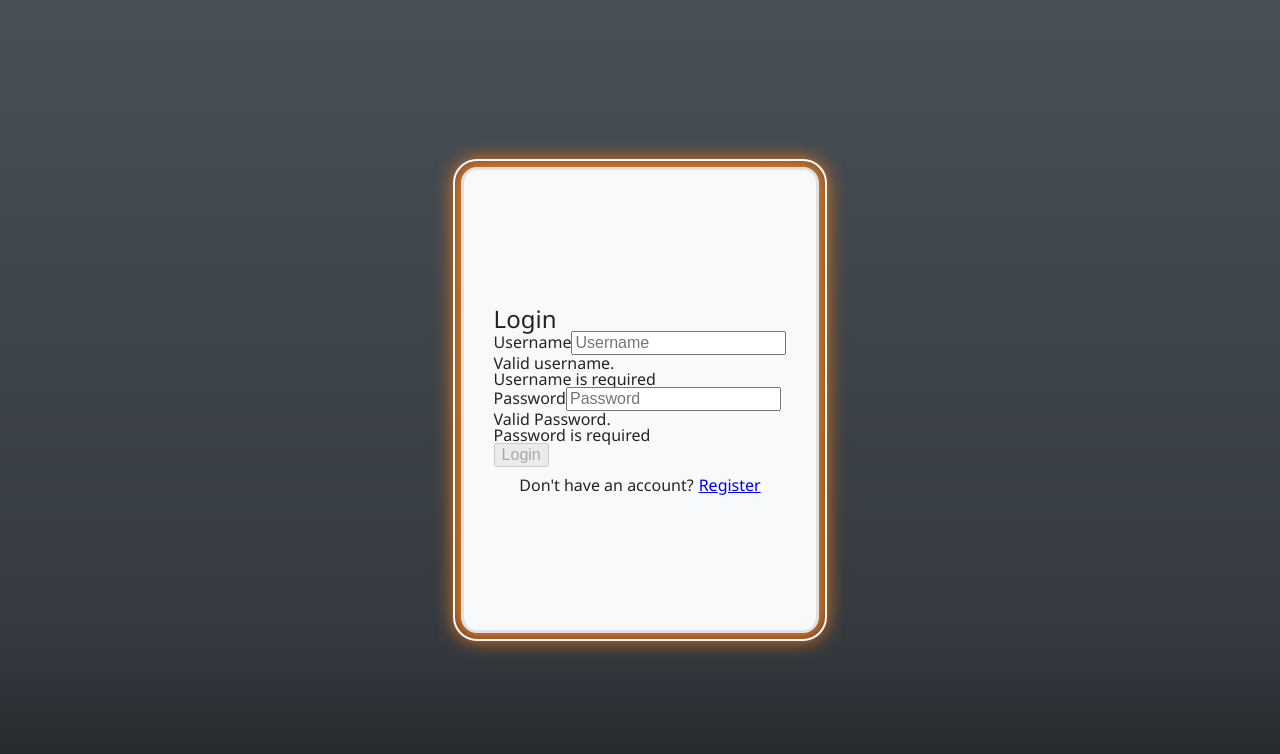
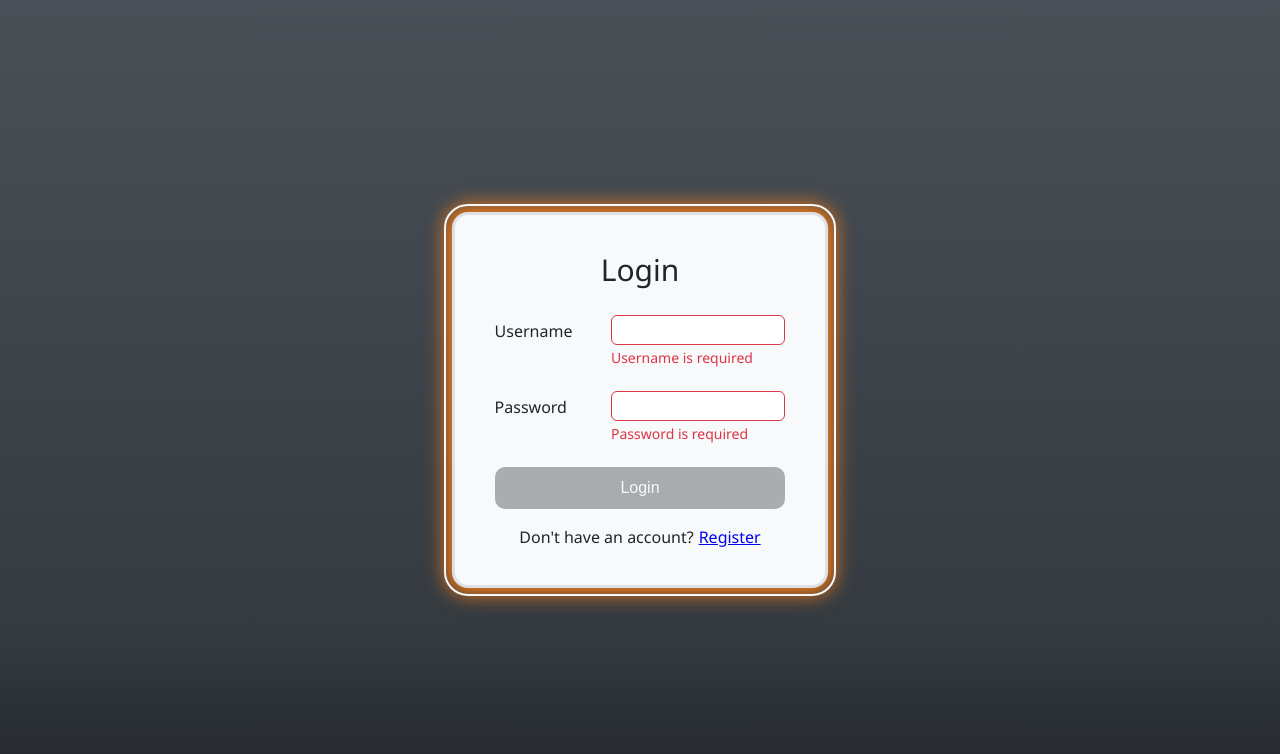
Before and after one commit to waylonturbes/what-to-do-planner, a React (Create React App) app in the folder client/: page /auth/login in a window 1280 px wide. Shown: the top 754 px of the page. Built offline with nearby package versions, Linux system fonts and the light colour scheme.

Commit message:
Added auth styles to login form

```diff
--- a/client/src/components/forms/LoginForm/LoginForm.jsx
+++ b/client/src/components/forms/LoginForm/LoginForm.jsx
@@ -1,6 +1,7 @@
 import React, { useState, useEffect } from "react"
 import { loginSchema } from "../../../schemas"
 import * as yup from "yup"
+import authFormStyles from "../authForm.module.css"
 
 const initialFormValues = {
   username: "",
@@ -72,71 +73,73 @@ function LoginForm() {
 
   return (
     <form
-      className=""
+      className={authFormStyles.form}
       onSubmit={handleSubmit}
     >
-      <h3>Login</h3>
-      <label for="username" className={
-        (formErrors.username === "")
-          ? "" // valid
-          : "" // invalid
-      }>Username</label>
+
+      <h2 className={authFormStyles.formTitle}>Login</h2>
+
+      <div className={authFormStyles.formItem}>
+        <div className={authFormStyles.inputContainer}>
+          <label for="username" className={authFormStyles.label}>Username</label>
+          <div className={authFormStyles.inputAndSubtitle}>
             <input
               name="username"
               type="text"
               id="username"
-        placeholder="Username"
               className={
                 (formErrors.username === "")
-            ? "" // valid
-            : "" // invalid
+                  ? `${authFormStyles.input} ${authFormStyles.validInput}` // valid
+                  : `${authFormStyles.input} ${authFormStyles.invalidInput}` // invalid
               }
               value={formValues.username}
               onChange={handleChange}
             />
-      <p className="">
-        Valid username.
-      </p>
-      <p className="">
-        {formErrors.username}
-      </p>
+            {
+              (formErrors.username !== "")
+              && <p className={`${authFormStyles.subtitle} ${authFormStyles.invalidSubtitle}`}>{formErrors.username}</p>
+            }
+          </div>
+        </div>
+      </div>
 
-      <label for="password" className={
-        (formErrors.password === "")
-          ? "" // valid
-          : "" // invalid
-      }>Password</label>
+      <div className={authFormStyles.formItem}>
+        <div className={authFormStyles.inputContainer}>
+          <label for="password" className={authFormStyles.label}>Password</label>
+          <div className={authFormStyles.inputAndSubtitle}>
             <input
               name="password"
-        type="password"
+              type="text"
               id="password"
-        placeholder="Password"
               className={
                 (formErrors.password === "")
-            ? "" // valid
-            : "" // invalid
+                  ? `${authFormStyles.input} ${authFormStyles.validInput}` // valid
+                  : `${authFormStyles.input} ${authFormStyles.invalidInput}` // invalid
               }
               value={formValues.password}
               onChange={handleChange}
             />
-      <p className="">
-        Valid Password.
-      </p>
-      <p className="">
-        {formErrors.password}
-      </p>
+            {
+              (formErrors.password !== "")
+              && <p className={`${authFormStyles.subtitle} ${authFormStyles.invalidSubtitle}`}>{formErrors.password}</p>
+            }
+          </div>
+        </div>
+      </div>
 
+      <div className={authFormStyles.formItem}>
         <button
           disabled={submitDisabled}
           type="submit"
           className={
             (submitDisabled === true)
-            ? "" // disabled
-            : "" // enabled
+              ? `${authFormStyles.button} ${authFormStyles.disabledButton}` // disabled
+              : `${authFormStyles.button} ${authFormStyles.enabledButton}` // enabled
           }
         >
           Login
         </button>
+      </div>
     </form>
   )
 }
--- a/client/src/components/pages/AuthPage/authPage.module.css
+++ b/client/src/components/pages/AuthPage/authPage.module.css
@@ -5,10 +5,9 @@
 }
 .container {
   background-color: var(--gray-100);
-  padding: 3rem;
+  padding: 4rem;
   display: flex;
   flex-direction: column;
-  min-height: 40rem;
   justify-content: center;
   align-items: center;
   flex: auto;
```
Lines whose indentation alone changed are shown as unchanged.
